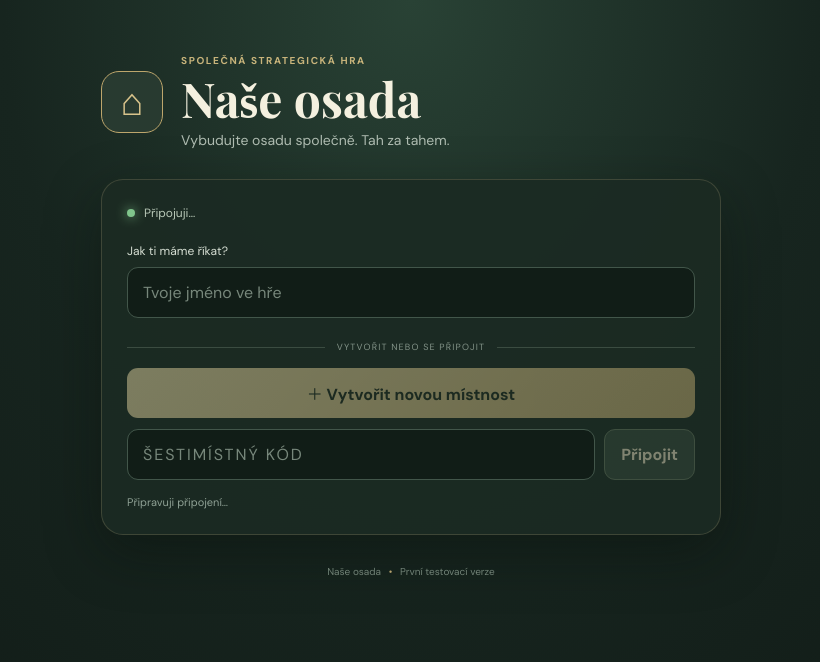
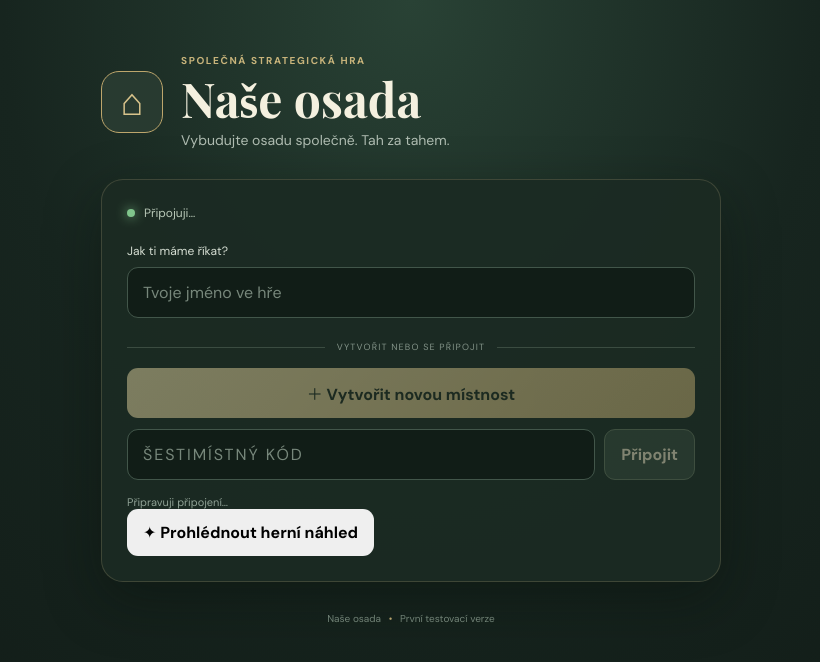
Before and after one commit to jiriblanda/nase-osada, a React (Vite) app: page / in a window 1280 px wide. Shown: the top 662 px of the page, without its empty margins (229-1049 px from the left). Built offline with nearby package versions, Linux system fonts and the light colour scheme; no server answers.

Commit message:
Add entry to local gameplay preview

```diff
--- a/src/App.jsx
+++ b/src/App.jsx
@@ -7,6 +7,7 @@ import {
   setDoc
 } from "firebase/firestore";
 import { db, ensureSignedIn } from "./firebase.js";
+import GamePreview from "./GamePreview.jsx";
 
 const MAX_PLAYERS = 6;
 
@@ -24,6 +25,7 @@ export default function App() {
   const [busy, setBusy] = useState(false);
   const [message, setMessage] = useState("Připravuji připojení…");
   const [error, setError] = useState("");
+  const [showPreview, setShowPreview] = useState(false);
 
   useEffect(() => {
     let active = true;
@@ -142,6 +144,8 @@ export default function App() {
   const isMember = !!room && !!user && room.players?.some((player) => player.uid === user.uid);
   const playerCount = room?.players?.length ?? 0;
 
+  if (showPreview) return <GamePreview onBack={() => setShowPreview(false)} />;
+
   return (
     <main className="page">
       <header className="top">
@@ -182,6 +186,9 @@ export default function App() {
         </div>
         {error && <p className="error">{error}</p>}
         <p className="status">{message}</p>
+        <button className="preview-launch" onClick={() => setShowPreview(true)}>
+          ✦  Prohlédnout herní náhled
+        </button>
       </section>
 
       {room && isMember && (
```
